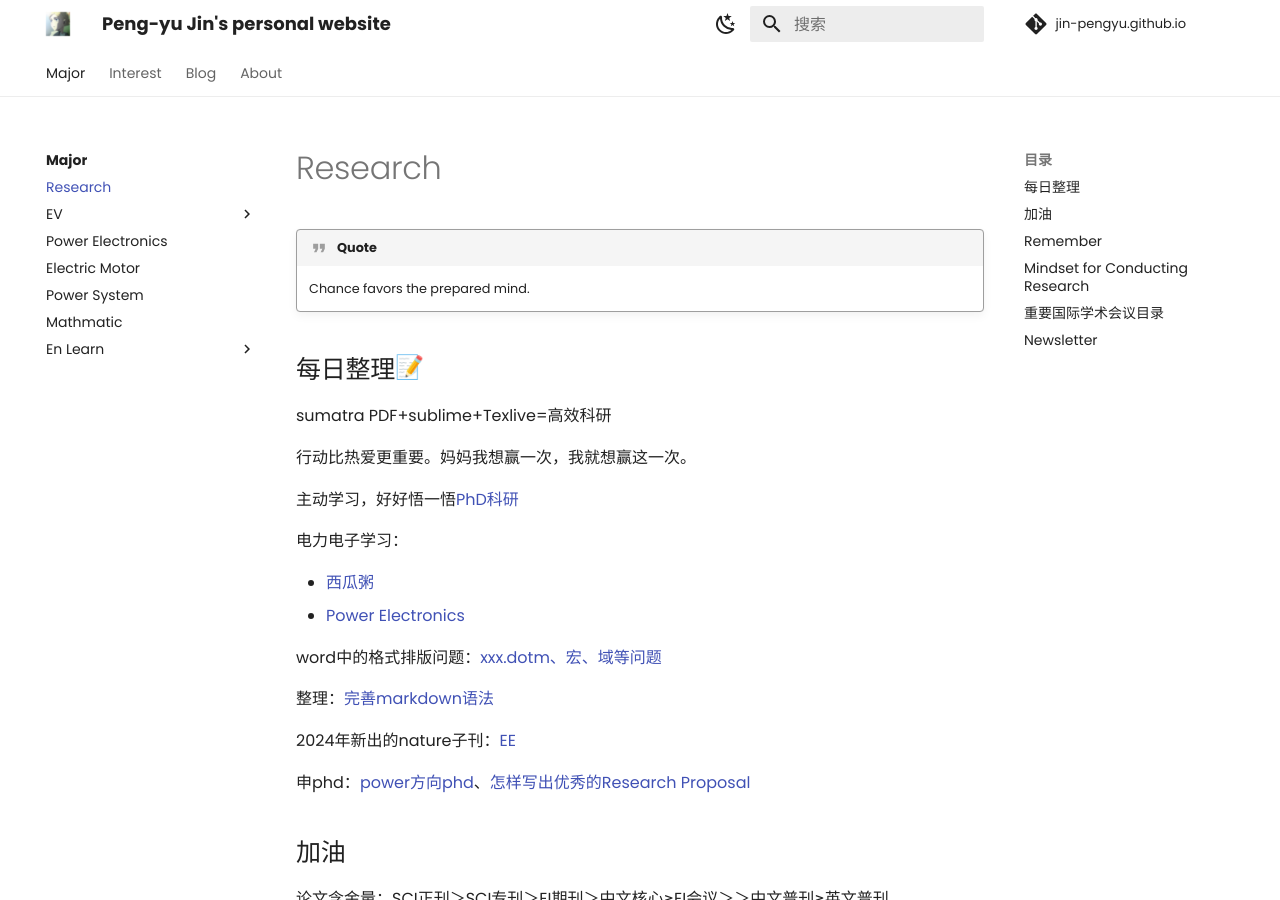
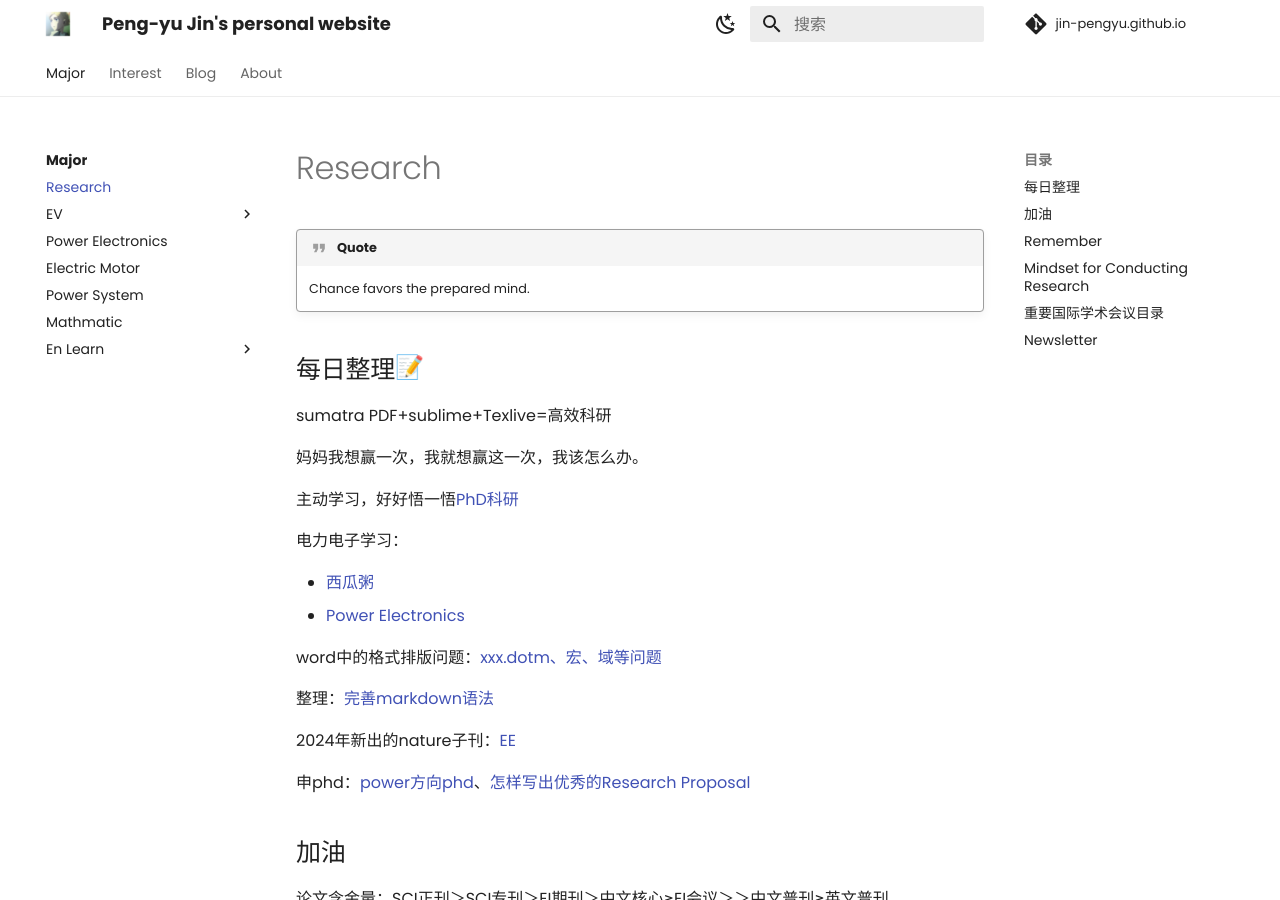
Before and after one commit to Pengyu-Jin/Pengyu-Jin.github.io, an MkDocs documentation site: the page built from docs/major/research/research.md, in a window 1280 px wide and 900 px high. Built offline with MkDocs 1.6.1 and Material for MkDocs 9.7.7, drawn with Linux system fonts in a browser that asks for light colours; emoji names are drawn with the system emoji font; comment, search, counter and statistics services are not loaded.

Commit message:
research20240612

```diff
--- a/docs/major/research/research.md
+++ b/docs/major/research/research.md
@@ -5,7 +5,7 @@
 ## 每日整理:memo:
 sumatra PDF+sublime+Texlive=高效科研
 
-行动比热爱更重要。妈妈我想赢一次，我就想赢这一次。
+妈妈我想赢一次，我就想赢这一次，我该怎么办。
 
 主动学习，好好悟一悟[PhD科研](https://zhuanlan.zhihu.com/p/477439202){:target="_blank"}
 
```
